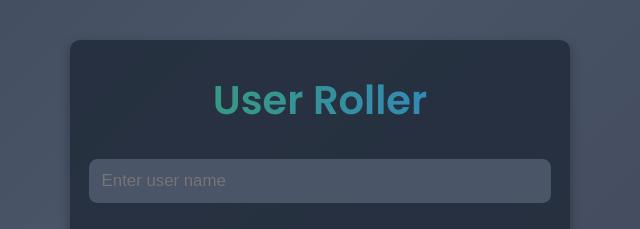
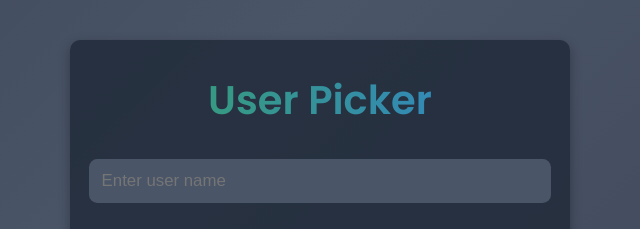
Before and after one commit to VXP-ui/RollUsers, a plain HTML site: page index.html in a window 1280 px wide. Shown: the part 143-372 px from the top of the page, 320-960 px from the left. Drawn offline with Linux system fonts and the light colour scheme.

Commit message:
Update index.html

```diff
--- a/index.html
+++ b/index.html
@@ -3,7 +3,7 @@
 <head>
   <meta charset="UTF-8">
   <meta name="viewport" content="width=device-width, initial-scale=1.0">
-  <title>User Roller</title>
+  <title>User Picker By kfu</title>
   <link href="https://fonts.googleapis.com/css2?family=Poppins:wght@500;600&display=swap" rel="stylesheet">
   <style>
     * {
@@ -164,7 +164,7 @@
 </head>
 <body>
   <div class="container">
-    <h1>User Roller</h1>
+    <h1>User Picker</h1>
     <input type="text" id="userInput" placeholder="Enter user name" autofocus>
     <div class="button-group">
       <button onclick="addUser()">Add User</button>
```
